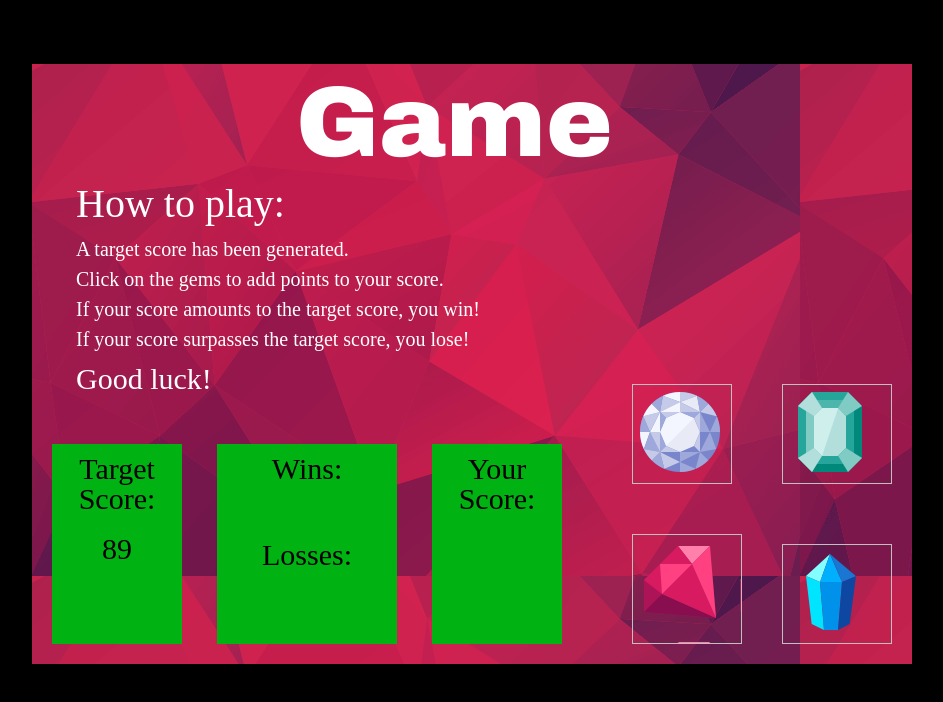
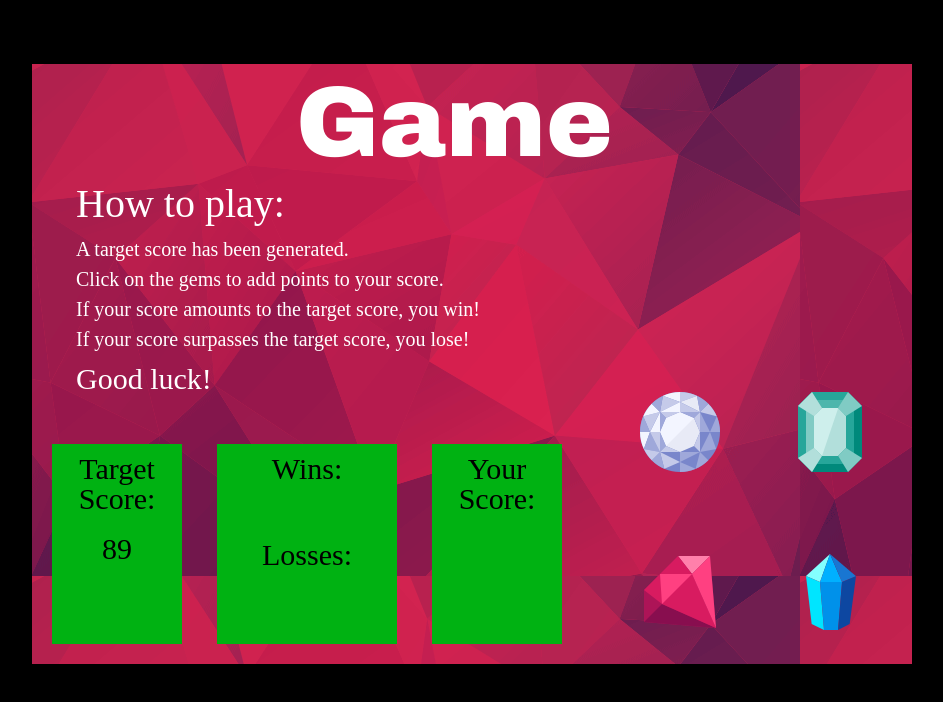
Before and after one commit to wesleyberry/unit-4-game, a plain HTML site: page index.html in a window 1280 px wide. Shown: the whole page, without its empty margins (224-1167 px from the left). Drawn offline with nearby package versions, Linux system fonts and the light colour scheme.

Commit message:
changed img tags to divs

```diff
--- a/assets/css/style.css
+++ b/assets/css/style.css
@@ -91,8 +91,8 @@ h3 {
     background-image: url("../images/sixthGem.png");
     left: 20px;
     bottom: 20px;
-    width: 110px;
-    height: 110px;
+    width: 100px;
+    height: 100px;
 }
 
 
--- a/index.html
+++ b/index.html
@@ -21,10 +21,10 @@
             <h3>Good luck!</h3>
         </div>
         <div id="imageContainer">
-            <img class="firstButton">
-            <img class="secondButton">
-            <img class="thirdButton">
-            <img class="fourthButton">
+            <div class="firstButton"></div>
+            <div class="secondButton"></div>
+            <div class="thirdButton"></div>
+            <div class="fourthButton"></div>
         </div>
         <div id="forAllScores">
             <div id="targetScoreCSS">
```
